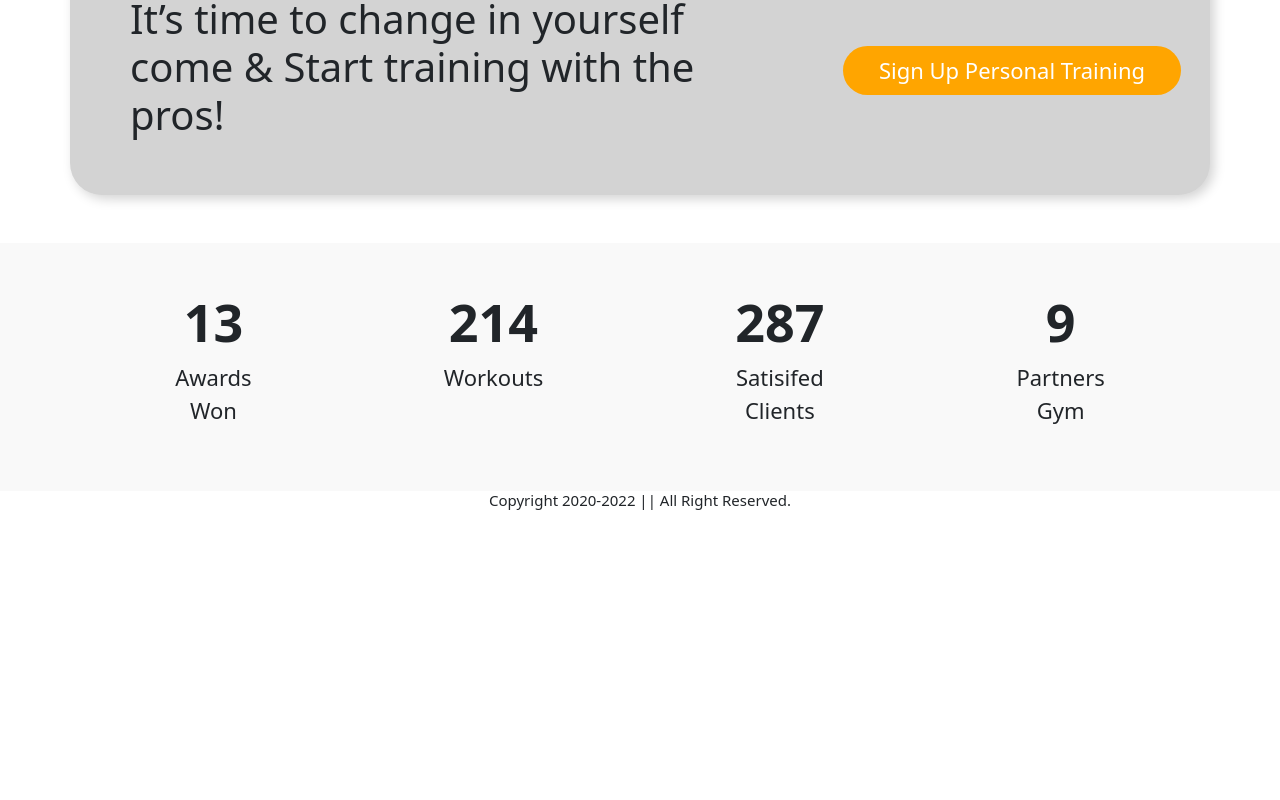
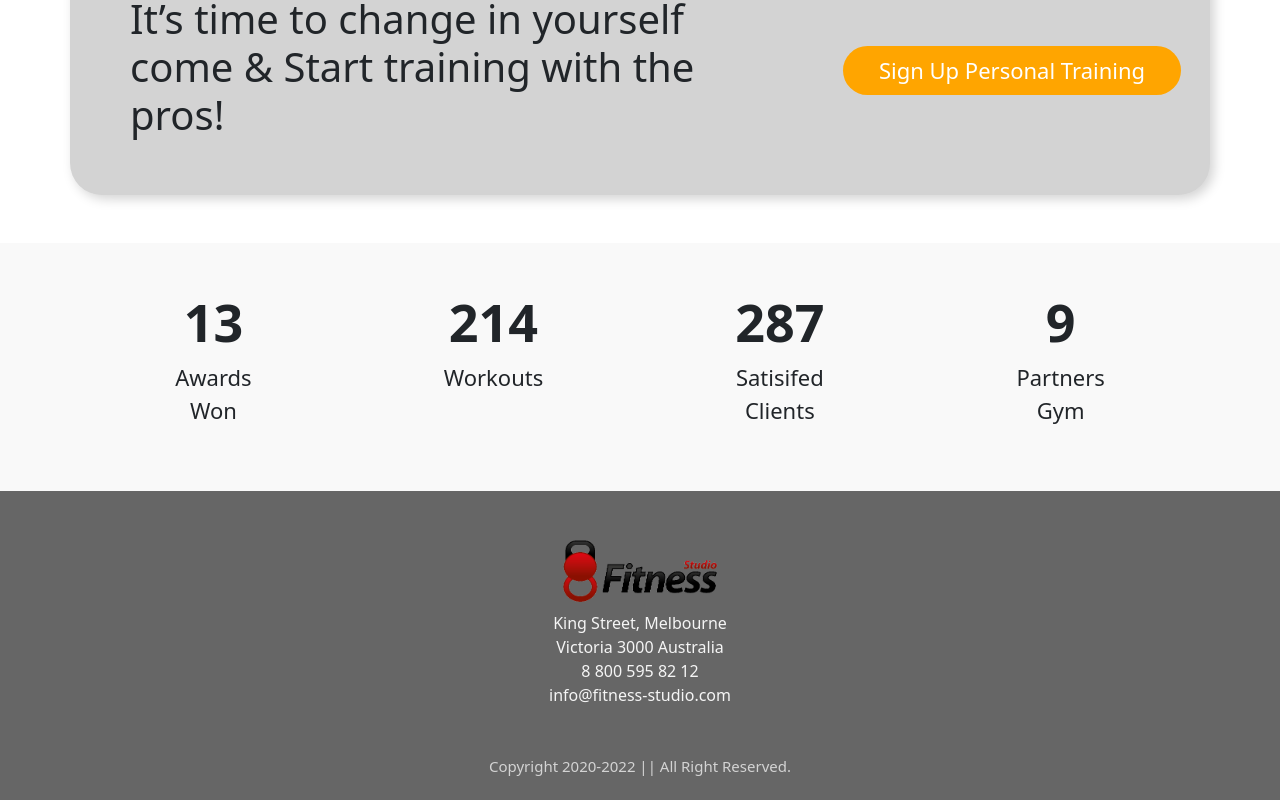
Before and after one commit to rirefat/fitness-studio, a React (Create React App) app: page / in a window 1280 px wide. Shown: the part 2733-3533 px from the top of the page. Before the commit the page ends 3250 px from the top, so only its background shows below. Built offline with nearby package versions, Linux system fonts and the light colour scheme; no server answers.

Commit message:
Added Footer

```diff
--- a/src/components/Footer/Footer.css
+++ b/src/components/Footer/Footer.css
@@ -1,5 +1,19 @@
+footer{
+    background-color: #666666;
+    padding: 25px 0;
+}
+footer img{
+    width: 15%;
+}
+footer p{
+    color: whitesmoke;
+    margin: 0;
+}
 footer h4{
     font-weight: 400;
     font-size: 15px;
     text-align: center;
+    color: lightgray;
+    margin-top: 50px;
+    margin-bottom: 0;
 }
--- a/src/components/Footer/Footer.js
+++ b/src/components/Footer/Footer.js
@@ -1,11 +1,18 @@
 import React from 'react';
 import './Footer.css'
+import img from '../../images/logo.png'
 
 const Footer = () => {
     let currentYear = new Date().getFullYear();
     return (
-        <footer>
+        <footer className='text-center'>
+            <img src={img} className="img-fluid mt-3" alt="" />
+            <p>King Street, Melbourne</p>
+            <p>Victoria 3000 Australia</p>
+            <p>8 800 595 82 12</p>
+            <p>info@fitness-studio.com</p>
             <h4>Copyright 2020-{currentYear} || All Right Reserved.</h4>
+
         </footer>
     );
 };
```
